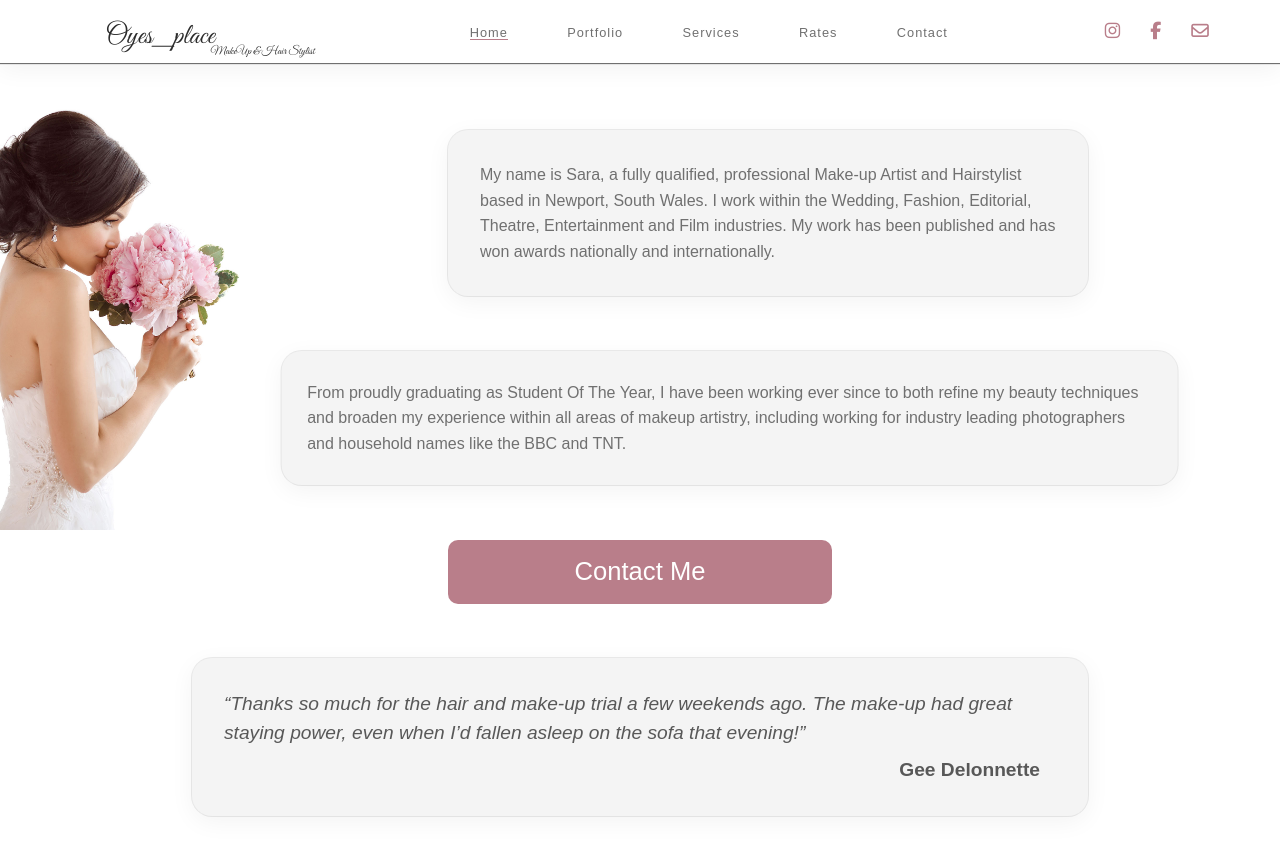
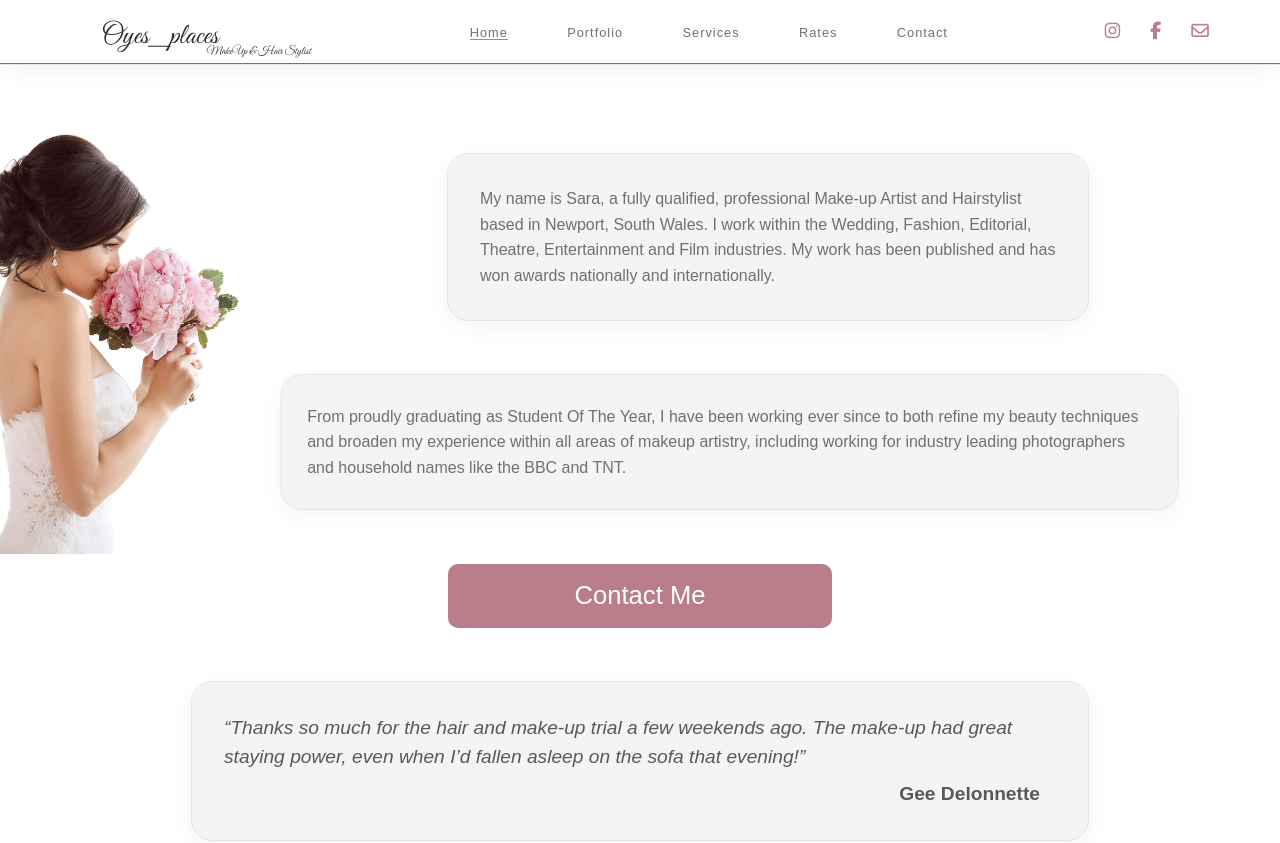
Before and after one commit to Dunsin1/Oyes_Palace_Beauty_Salon, a plain HTML site: page index.html in a window 1280 px wide. Shown: the top 843 px of the page. Drawn offline with Linux system fonts and the light colour scheme; a web font is replaced by a local one.

Commit message:
change name

```diff
--- a/index.html
+++ b/index.html
@@ -47,10 +47,11 @@
     <!-- OVERLAY MOBILE MENU -->
     <div class="overlay"></div>
     <!-- Navigation -->
+    'sharonadaadams@gmail.com'
     <nav class="nav">
       <a href="index.html" class="nav__logo">
         <p>
-          Oyes_place
+          Oyes_places
           <span class="nav__logo__suffix">MakeUp & Hair Stylist</span>
         </p>
       </a>
```
